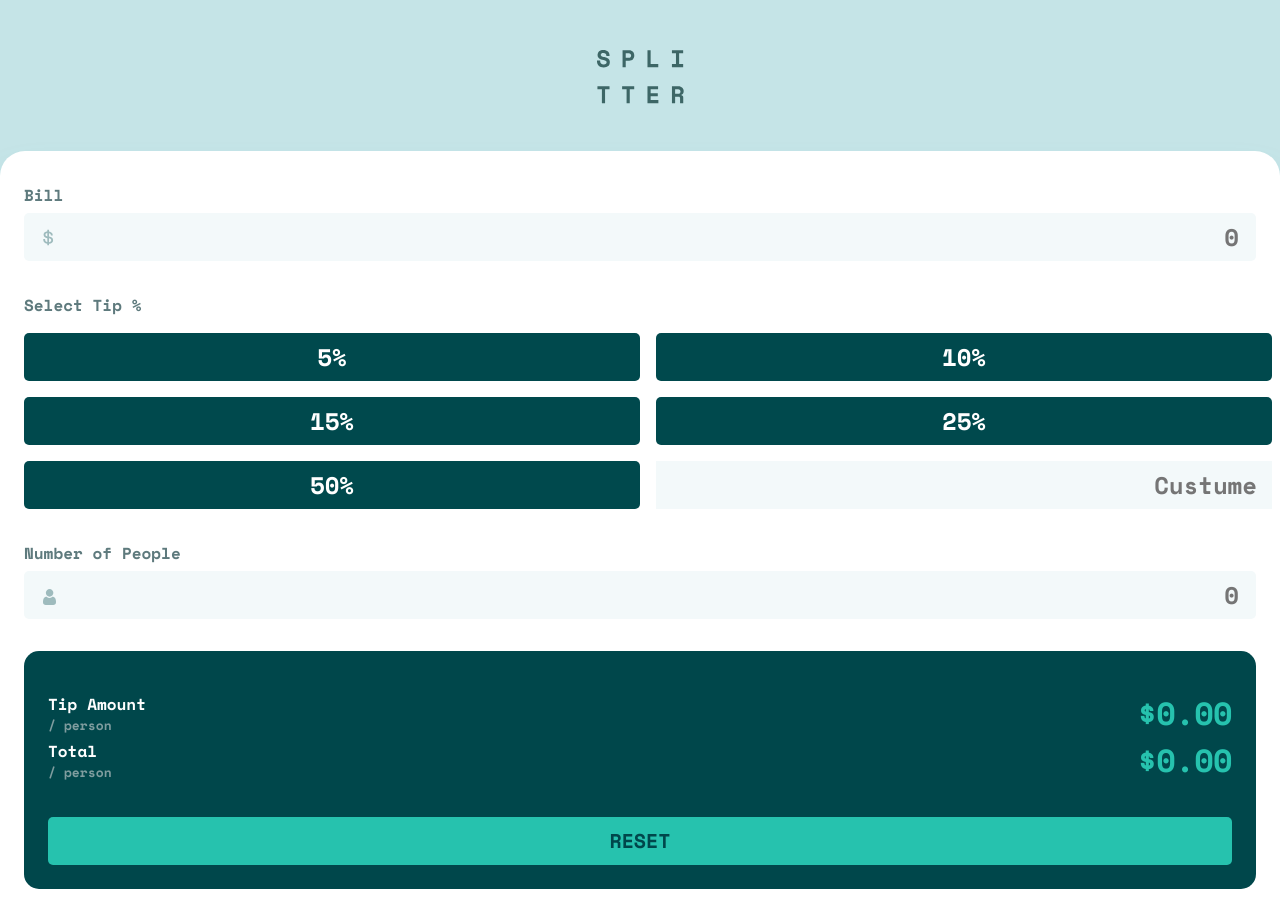
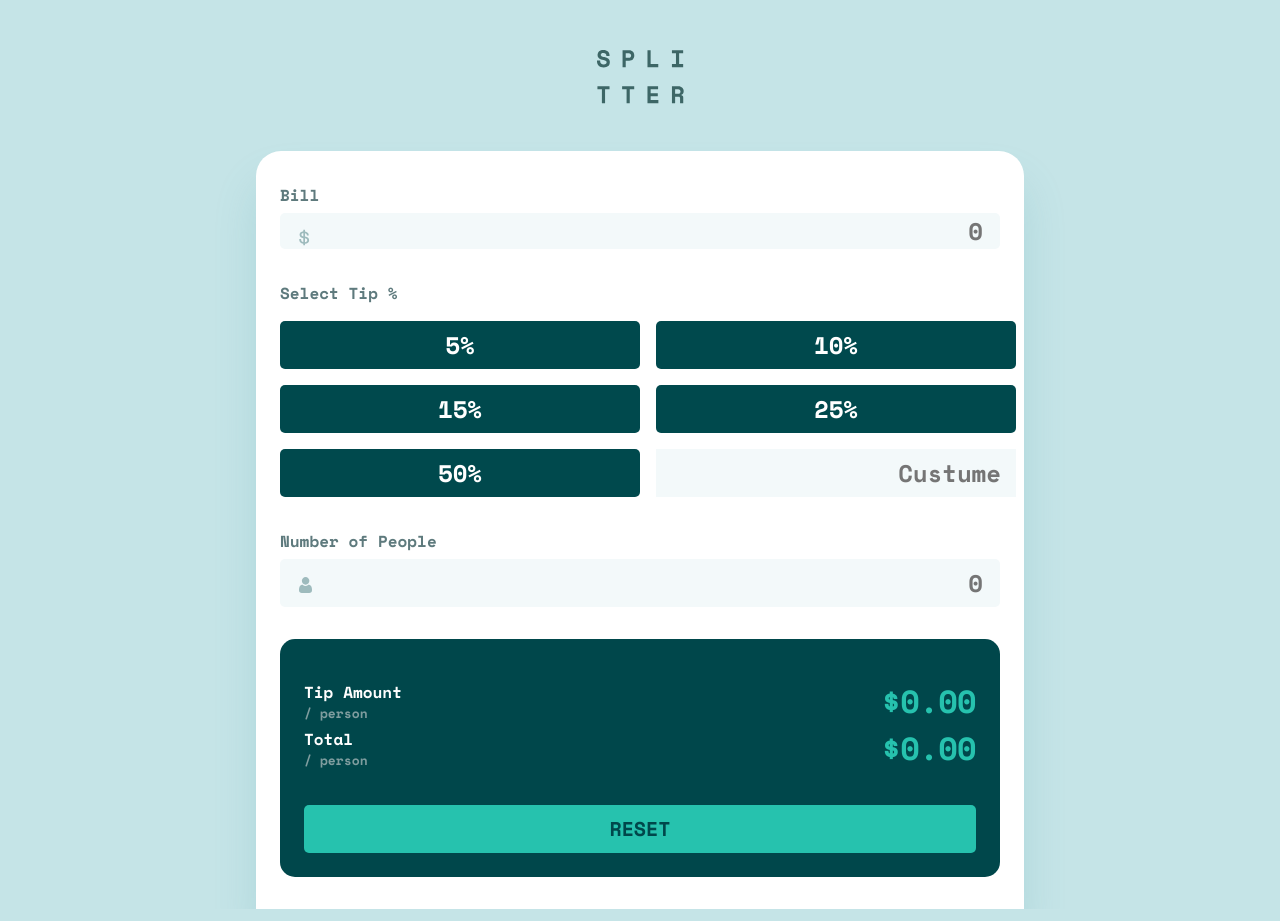
Before and after one commit to ZuraTsertsvadze/Tips-Calculator-Bitcamp, a plain HTML site: page index.html in a window 1280 px wide. Drawn offline with nearby package versions, Linux system fonts and the light colour scheme.

Commit message:
Update style.css

```diff
--- a/style.css
+++ b/style.css
@@ -22,14 +22,14 @@
 .top-input {
     background-color: #F3F9FA;
 
-    padding: 0 17px;
-    padding-left: 35px;
-    height: 48PX;
+    padding: 0 1.0625rem;
+    padding-left: 2.1875rem;
 
-    border-radius: 5px;
+
+    border-radius: 0.3125rem;
     font-weight: 700;
-    font-size: 24px;
-    line-height: 36px;
+    font-size: 1.5rem;
+    line-height: 2.25rem;
     text-align: right;
     color: #00474B;
     outline: none;
@@ -40,9 +40,10 @@
 
 
 .logo-cont {
-    margin-top: 50px;
-    margin-bottom: 41px;
+    margin-top: 3.125rem;
+    margin-bottom: 2.5625rem;
 }
+
 
 
 .percent {
@@ -50,15 +51,15 @@
     display: grid;
     grid-template-rows: auto auto;
     grid-template-columns: 50% 50%;
-    column-gap: 16px;
-    row-gap: 16px;
+    column-gap: 1rem;
+    row-gap: 1rem;
 
 
 }
 
 .percent-cont {
 
-    margin-top: 32px;
+    margin-top: 2rem;
 
 
 
@@ -66,34 +67,34 @@
 
 
 .percent-num {
-    height: 48px;
+    height: 3rem;
 
     background-color: hsl(183, 100%, 15%);
-    border-radius: 5px;
+    border-radius: 0.3125rem;
     color: white;
     display: flex;
     justify-content: center;
     align-items: center;
     font-weight: 700;
-    font-size: 24px;
-    line-height: 36px;
+    font-size: 1.5rem;
+    line-height: 2.25rem;
 
 
 }
 
 .custume-input {
 
-    height: 48px;
+    height: 3rem;
 
     font-weight: 700;
-    font-size: 24px;
-    line-height: 36px;
+    font-size: 1.5rem;
+    line-height: 2.25rem;
     text-align: right;
     color: #547878;
     background-color: #F3F9FA;
     outline: none;
     border: none;
-    padding-right: 15px;
+    padding-right: 0.9375rem;
 
 }
 
@@ -105,11 +106,11 @@
 
 
 .main {
-    padding: 32px 24px;
+    padding: 2rem 1.5rem;
     width: 100%;
     background: #FFFFFF;
-    box-shadow: 0px 32px 43px rgba(79, 166, 175, 0.200735);
-    border-radius: 25px 25px 0px 0px;
+    box-shadow: 0rem 2rem 2.6875rem rgba(79, 166, 175, 0.200735);
+    border-radius: 1.5625rem 1.5625rem 0rem 0rem;
 
 
 
@@ -117,18 +118,21 @@
 
 .bottom-input {
 
+
     background-color: #F3F9FA;
-    border-radius: 5px;
-    height: 48px;
+    border-radius: 0.3125rem;
+    height: 3rem;
     width: 100%;
     font-weight: 700;
-    font-size: 24px;
-    line-height: 36px;
+    font-size: 1.5rem;
+    line-height: 2.25rem;
     text-align: right;
     color: #00474B;
     border: none;
     outline: none;
-    padding: 0 17px;
+    padding: 0 1.0625rem;
+
+    padding-left: 2.1875rem;
 
 }
 
@@ -169,10 +173,10 @@
     display: flex;
 
     font-weight: 700;
-    font-size: 32px;
-    line-height: 47px;
+    font-size: 2rem;
+    line-height: 2.9375rem;
     text-align: right;
-    letter-spacing: -0.666667px;
+    letter-spacing: -0.0417rem;
 
     color: #26C2AE;
 
@@ -181,26 +185,27 @@
 }
 
 
+
 .second-cont {
     background-color: #00474B;
     width: 100%;
-    margin-top: 32px;
-    padding: 39px 24px 24px 24px;
-    border-radius: 15px;
+    margin-top: 2rem;
+    padding: 2.4375rem 1.5rem 1.5rem 1.5rem;
+    border-radius: 0.9375rem;
 
 }
 
 
 .reset {
     background-color: #26C2AE;
-    border-radius: 5px;
-    height: 48px;
+    border-radius: 0.3125rem;
+    height: 3rem;
     width: 100%;
     border: none;
-    margin-top: 33px;
+    margin-top: 2.0625rem;
     font-weight: 700;
-    font-size: 20px;
-    line-height: 30px;
+    font-size: 1.25rem;
+    line-height: 1.875rem;
 
 
     text-align: center;
@@ -210,8 +215,8 @@
 
 .first {
     font-weight: 700;
-    font-size: 16px;
-    line-height: 24px;
+    font-size: 1rem;
+    line-height: 1.5rem;
     color: #FFFFFF;
 
 
@@ -222,8 +227,8 @@
 
 .second {
 
-    font-size: 13px;
-    line-height: 19px;
+    font-size: 0.8125rem;
+    line-height: 1.1875rem;
     color: #7F9D9F;
 
 }
@@ -238,8 +243,8 @@
 .dollar-svg {
     pointer-events: none;
     position: absolute;
-    top: 46px;
-    left: 19px;
+    top: 2.875rem;
+    left: 1.1875rem;
 
 
 }
@@ -247,8 +252,8 @@
 
 .profile-svg {
     position: absolute;
-    top: 18px;
-    left: 19px;
+    top: 1.125rem;
+    left: 1.1875rem;
     pointer-events: none;
 
 }
@@ -260,10 +265,10 @@
 
 .header {
     font-weight: 700;
-    font-size: 16px;
-    line-height: 24px;
+    font-size: 1rem;
+    line-height: 1.5rem;
     color: #5E7A7D;
-    margin-bottom: 6px;
+    margin-bottom: 0.375rem;
 
 
 
@@ -271,13 +276,13 @@
 
 
 .profile-cont {
-    margin-top: 32px;
+    margin-top: 2rem;
 
 }
 
 
 .percent-header {
-    margin-bottom: 16px;
+    margin-bottom: 1rem;
 }
 
 
@@ -299,6 +304,24 @@ input[type=number] {
 }
 
 
+@media screen and (min-width: 768px) {
+
+    .main{
+
+        width: 100%;
+        max-width: 768px;
+
+
+
+    }
+
+
+    }
+
+
+
+
+
 @media screen and (min-width: 1440px) {
 
 
@@ -307,25 +330,26 @@ input[type=number] {
     }
 
     .main {
-        width: 920px;
-        column-gap: 48px;
+        width: 57.5rem;
+        column-gap: 3rem;
         display: flex;
-        padding: 32px;
-        border-radius: 25px;
+        padding: 2rem;
+        border-radius: 1.5625rem;
+        max-width: none;
     }
 
     .first-cont {
 
-        width: 379px;
+        width: 23.6875rem;
 
     }
 
     .second-cont {
-        padding: 40px;
+        padding: 2.5rem;
 
-        min-width: 417px;
+        min-width: 26.0625rem;
         width: 100%;
-        height: 413px;
+        height: 25.8125rem;
         align-items: center;
         justify-content: space-between;
         margin-top: 0;
@@ -343,7 +367,7 @@ input[type=number] {
 
     .percent {
 
-        grid-template-columns: 117px 117px 117px;
+        grid-template-columns: 7.3125rem 7.3125rem 7.3125rem;
         grid-template-rows: auto auto;
 
     }
@@ -352,10 +376,10 @@ input[type=number] {
     .amount-value {
 
         font-weight: 700;
-        font-size: 48px;
-        line-height: 71px;
+        font-size: 3rem;
+        line-height: 4.4375rem;
         text-align: right;
-        letter-spacing: -1px;
+        letter-spacing: -0.0625rem;
         display: flex;
         flex-wrap: nowrap;
 
@@ -365,3 +389,13 @@ input[type=number] {
     }
 
 }
+
+
+
+
+.percent-num:hover{
+    cursor: pointer;
+    background-color: #9FE8DF;
+    color: #00474B;
+
+}
```
